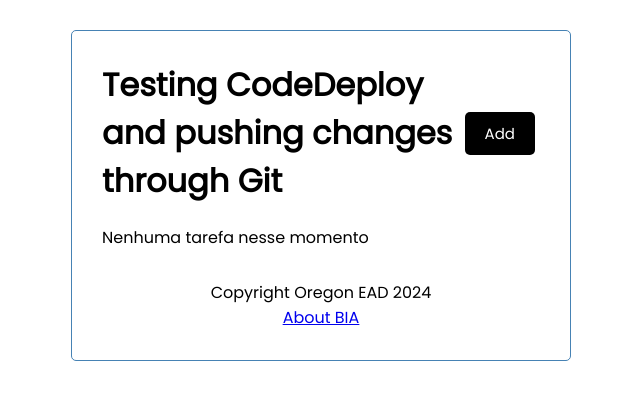
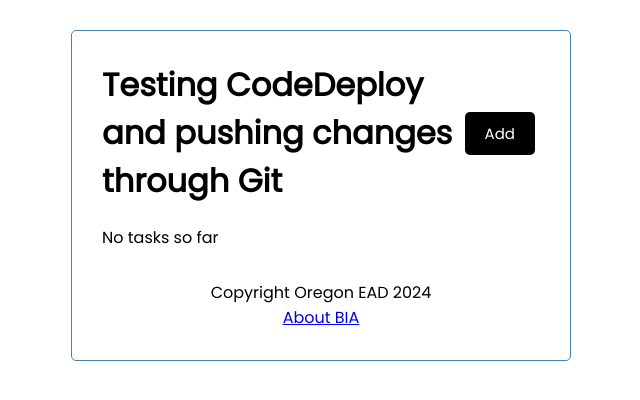
Before and after one commit to henrylle/bia, a React (Create React App) app in the folder client/: page / in a window 1280 px wide. Shown: the top 400 px of the page, without its empty margins (319-959 px from the left). Built offline with nearby package versions, Linux system fonts and the light colour scheme; no server answers.

Commit message:
Changinfg app.js

```diff
--- a/client/src/App.js
+++ b/client/src/App.js
@@ -100,7 +100,7 @@ function App() {
                   onToggle={toggleReminder}
                 />
               ) : (
-                "Nenhuma tarefa nesse momento"
+                "No tasks so far"
               )}
             </>
           )}
```
